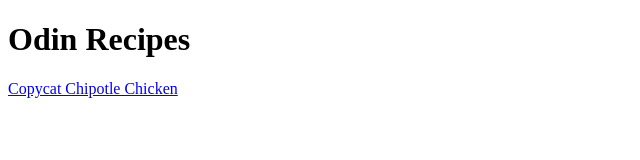
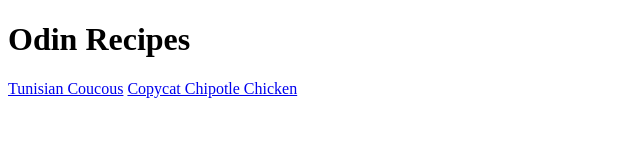
Before and after one commit to Axel0th/odin-recipes, a plain HTML site: page index.html in a window 1280 px wide. Shown: the whole page, without its empty margins (0-640 px from the left). Drawn offline with Linux system fonts and the light colour scheme.

Commit message:
Add a link in index.html that direct to Tunisian couscous webpage recipe

```diff
--- a/index.html
+++ b/index.html
@@ -6,6 +6,7 @@
     </head>
     <body>
         <h1>Odin Recipes</h1>
+        <a href="recipes/tunisiancoucous.html">Tunisian Coucous</a>
         <a href="recipes/CopycatChipotleChicken.html">Copycat Chipotle Chicken</a>
     </body>
 </htmll>
```
